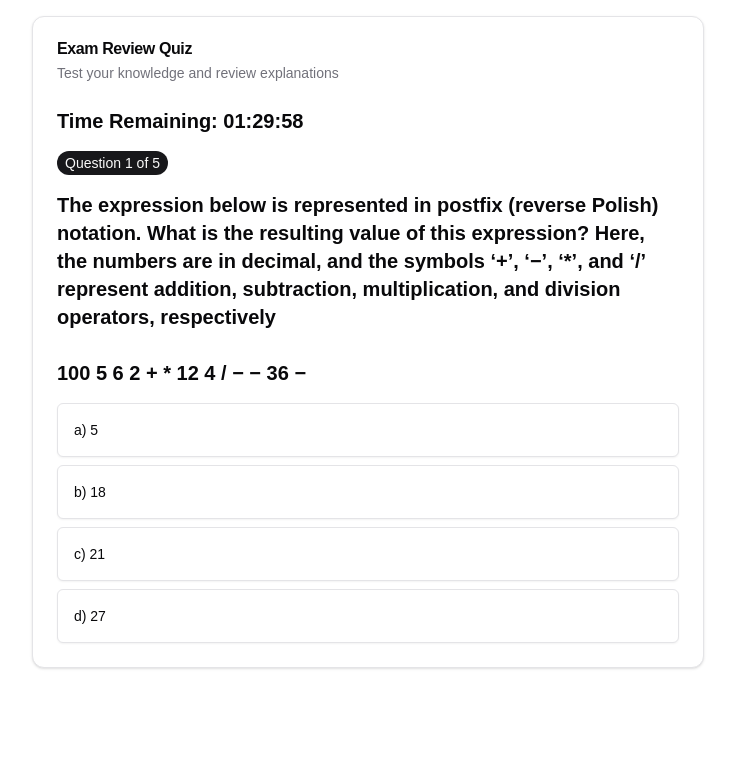
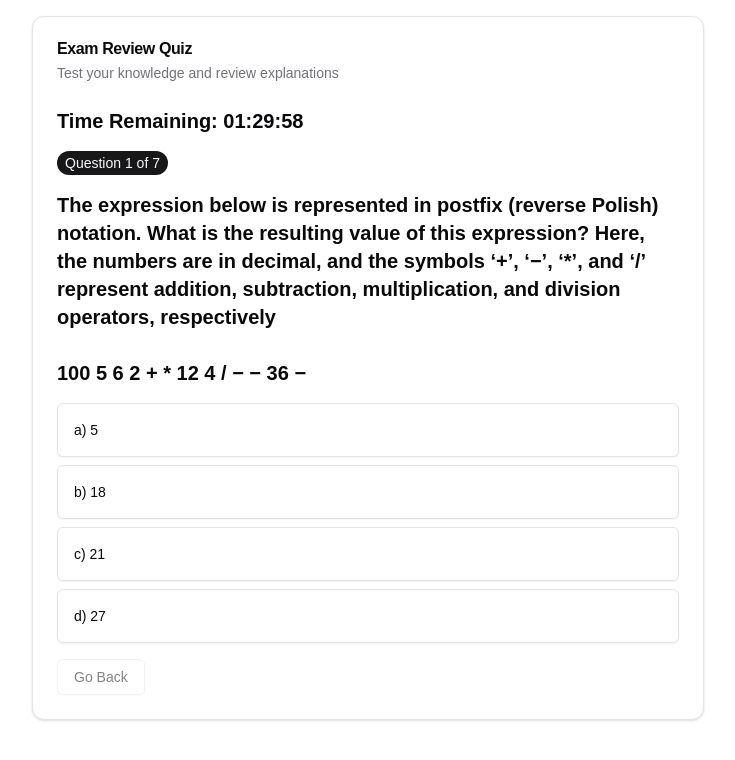
Before and after one commit to DestinEcarma/philnits-mock-exam, a Next.js app: page / in a window 1280 px wide. Both pictures are taken after a click on the button "Start Quiz". Shown: the top 760 px of the page, without its empty margins (272-1007 px from the left). Built offline with nearby package versions, Linux system fonts and the light colour scheme.

Commit message:
feat: added go back feature

```diff
--- a/app/assets/data/2024/index.json
+++ b/app/assets/data/2024/index.json
@@ -32,17 +32,10 @@
         "d) 27"
     ],
     "correctAnswer": 3,
-    "explanations": [
-        "A = Explanation.",
-        "B = Explanation.",
-        "C = Explanation.",
-        "D = Explanation."
-    ],
     "solution": "2024-3.png"
   },
   {
     "question": "Which of the following is an appropriate explanation of feedback control?",
-    "image": "",
     "options": [
       "a) It performs control in a predetermined order.",
       "b) It performs control to keep the output in line with the target value.",
@@ -68,5 +61,35 @@
     ],
     "correctAnswer": 1,
     "solution": "2024-5.png"
+  },
+  {
+    "question": "",
+    "image": "2024-6.png",
+    "options": [
+      "a) i ≥ 2N – 1",
+      "b) i ≥ 2N + 1",
+      "c) x ≥ 2N – 1",
+      "d) x ≥ 2N + 1"
+    ],
+    "correctAnswer": 1,
+    "solution": "2024-6.png"
+  },
+  {
+    "question": "",
+    "image": "",
+    "options": [
+        "a)",
+        "b)",
+        "c)",
+        "d)"
+    ],
+    "correctAnswer": 0,
+    "explanations": [
+        "A = Explanation.",
+        "B = Explanation.",
+        "C = Explanation.",
+        "D = Explanation."
+    ],
+    "solution": ""
   }
 ]
--- a/app/components/LandingPage.tsx
+++ b/app/components/LandingPage.tsx
@@ -17,7 +17,7 @@ export default function LandingPage({ onStartQuiz }: LandingPageProps) {
         <ul className="list-disc list-inside space-y-2">
           <li>You have 1 hour and 30 minutes to complete the quiz</li>
           <li>Some questions may include images</li>
-          <li>After completing the quiz, you'll receive detailed explanations for each question</li>
+          <li>After completing the quiz, you&apos;ll receive detailed explanations for each question</li>
           <li>You can retake the quiz multiple times with different questions</li>
         </ul>
         <p>Are you ready to begin?</p>
--- a/app/components/Question.tsx
+++ b/app/components/Question.tsx
@@ -5,12 +5,23 @@ interface QuestionProps {
   question: string
   image?: string
   options: string[]
-  onAnswer: (selectedOption: number) => void,
-  currentQuestionNumber: number,
-  totalQuestions: number,
+  onAnswer: (selectedOption: number) => void
+  onGoBack: () => void
+  currentQuestionNumber: number
+  totalQuestions: number
+  isFirstQuestion: boolean
 }
 
-export default function Question({ question, image, options, onAnswer, currentQuestionNumber, totalQuestions }: QuestionProps) {
+export default function Question({
+  question,
+  image,
+  options,
+  onAnswer,
+  onGoBack,
+  currentQuestionNumber,
+  totalQuestions,
+  isFirstQuestion,
+}: QuestionProps) {
   return (
     <div className="space-y-4">
       <span className="text-sm font-medium bg-primary text-primary-foreground px-2 py-1 rounded-full">
@@ -37,6 +48,11 @@ export default function Question({ question, image, options, onAnswer, currentQu
           </Button>
         ))}
       </div>
+      <div className="flex justify-between items-center mt-4">
+        <Button onClick={onGoBack} disabled={isFirstQuestion} variant="outline">
+          Go Back
+        </Button>
+      </div>
     </div>
   )
 }
--- a/app/components/Results.tsx
+++ b/app/components/Results.tsx
@@ -29,7 +29,7 @@ export default function Results({ quizData, userAnswers, onRestart, timeRemainin
     <div className="space-y-4">
       <h2 className="text-2xl font-bold">Quiz Results</h2>
       {isTimeOut ? (
-        <p className="text-xl text-red-600 font-bold">Time's up!</p>
+        <p className="text-xl text-red-600 font-bold">Time&apos;s up!</p>
       ) : (
         <p className="text-xl text-green-600 font-bold">Quiz completed!</p>
       )}
--- a/app/page.tsx
+++ b/app/page.tsx
@@ -49,12 +49,20 @@ export default function Quiz() {
   }, [quizStarted, quizCompleted, endQuiz])
 
   const handleAnswer = (selectedOption: number) => {
-    setUserAnswers([...userAnswers, selectedOption])
+    const newUserAnswers = [...userAnswers]
+    newUserAnswers[currentQuestion] = selectedOption
+    setUserAnswers(newUserAnswers)
 
     if (currentQuestion < questions.length - 1) {
       setCurrentQuestion(currentQuestion + 1)
     } else {
       endQuiz()
+    }
+  }
+
+  const handleGoBack = () => {
+    if (currentQuestion > 0) {
+      setCurrentQuestion(currentQuestion - 1)
     }
   }
 
@@ -84,8 +92,10 @@ export default function Quiz() {
                 image={questions[currentQuestion].image}
                 options={questions[currentQuestion].options}
                 onAnswer={handleAnswer}
+                onGoBack={handleGoBack}
                 currentQuestionNumber={currentQuestion + 1}
                 totalQuestions={questions.length}
+                isFirstQuestion={currentQuestion === 0}
               />
             ) : (
               <Results
```
Also changed, not shown: public/images/2024-6.png (added), public/solutions/2024-6.png (added).
